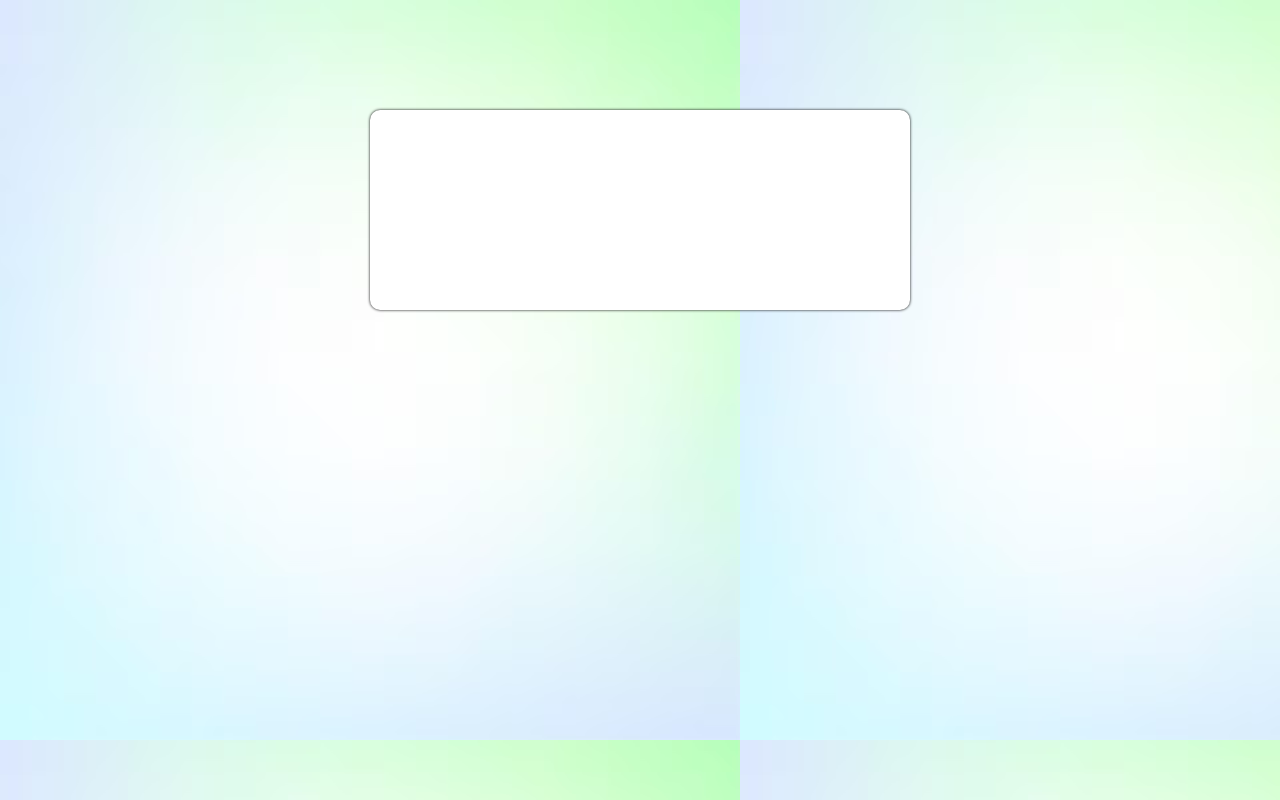
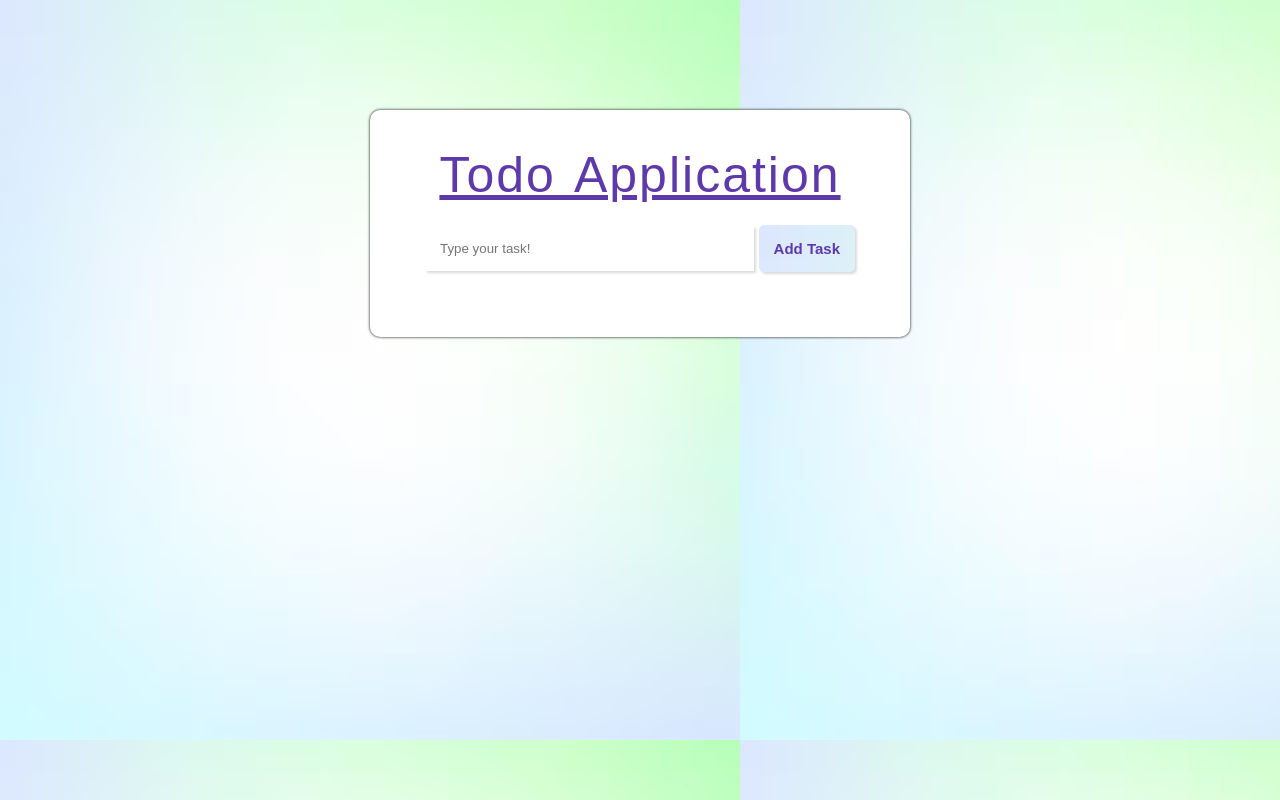
Before and after one commit to AbdulQuddus07/Todo-App-with-DOM-JavaScript, a plain HTML site: page index.html in a window 1280 px wide. Drawn offline with Linux system fonts and the light colour scheme; a web font is replaced by a local one.

Commit message:
"completed today task"

```diff
--- a/app.js
+++ b/app.js
@@ -0,0 +1,11 @@
+let inputs = document.getElementById("inputbox");
+let text = document.querySelector(".text");
+function add() {
+    if (inputs.value == "") {
+        alert("Please enter a task")
+    } else {
+        let newElement = document.createElement("li");
+        newElement.innerHTML = `${inputs.value} <i class="fa-solid fa-pen-to-square"></i><i class="fa-solid fa-trash"></i>`
+        text.appendChild(newElement);
+    }
+}
--- a/index.html
+++ b/index.html
@@ -5,11 +5,21 @@
     <meta name="viewport" content="width=device-width, initial-scale=1.0">
     <title>Todo-App</title>
     <link rel="stylesheet" href="style.css">
+    <link rel="stylesheet" href="https://cdnjs.cloudflare.com/ajax/libs/font-awesome/6.5.2/css/all.min.css" integrity="sha512-SnH5WK+bZxgPHs44uWIX+LLJAJ9/2PkPKZ5QiAj6Ta86w+fsb2TkcmfRyVX3pBnMFcV7oQPJkl9QevSCWr3W6A==" crossorigin="anonymous" referrerpolicy="no-referrer" />
 </head>
 <body>
 
     <div class="todo-app">
+     <h2>Todo Application</h2>
+     <div class="input-add">
+        <input class="input" type="text" id="inputbox" placeholder="Type your task!">
+        <button class="add-button" onclick="add()">Add Task</button>
+     </div>
+      <ul class="text" id="task-text">
+      </ul>
+      <div class="button">
 
+      </div>
     </div>
 
 
--- a/style.css
+++ b/style.css
@@ -1,23 +1,90 @@
-*{
+@import url("https://fonts.googleapis.com/css2?family=Poetsen+One&display=swap");
+@import url("https://fonts.googleapis.com/css2?family=Poetsen+One&family=Roboto:ital,wght@0,100;0,300;0,400;0,500;0,700;0,900;1,100;1,300;1,400;1,500;1,700;1,900&display=swap");
+* {
   margin: 0;
   padding: 0;
   box-sizing: border-box;
-    font-family: serif;
   background-image: url("image.avif");
 }
-body{
+
+:root {
+  --font-poetson: "Poetsen One", sans-serif;
+  --font-roboto: "Roboto", sans-serif;
+}
+body {
   width: 100%;
   height: 100vh;
   padding: 10px;
 }
-.todo-app{
-    width: 100%;
+.todo-app {
   max-width: 540px;
-     height: 100vh;
-     max-height: 200px;
-    background:#fff;
-    margin: 100px auto ;
-    padding: 40px 30px 70px;
+  height: fit-content;
+  background: #fff;
+  margin: 100px auto;
+  padding: 40px 30px 40px;
   border-radius: 10px;
-    box-shadow: 0 0 3px ;
+  box-shadow: 0 0 3px;
 }
+h2 {
+  background: #fff;
+  text-align: center;
+  font-family: var(--font-poetson);
+  font-weight: 400;
+  font-style: normal;
+  color: #5d39a9;
+  font-size: 50px;
+  word-spacing: 5px;
+  letter-spacing: 2px;
+  line-height: 50px;
+  text-decoration: underline;
+}
+.input-add {
+  display: flex;
+  align-items: center;
+  margin: 25px;
+  justify-content: space-between;
+  background: #fff;
+}
+input {
+  flex: 1;
+  padding: 15px;
+  border: none;
+  outline-color: #5d39a9;
+  background: transparent;
+  box-shadow: rgba(0, 0, 0, 0.15) 1.95px 1.95px 2.6px;
+}
+.add-button {
+  padding: 15px;
+  font-size: 15px;
+  font-weight: bold;
+  font-family: var(--font-poetson);
+  border: none;
+  color: #5d39a9;
+  box-shadow: rgba(0, 0, 0, 0.15) 1.95px 1.95px 2.6px;
+  margin-left: 5px;
+  border-radius: 5px;
+}
+ul {
+  list-style-type: none;
+  padding: 0;
+  background: #fff;
+}
+li {
+  background: #fff;
+  width: 430px;
+  margin: 12px 25px 12px 25px;
+  padding: 12px;
+  border: 1px solid #ccc;
+  border-radius: 5px;
+  display: flex;
+  justify-content: space-between;
+  align-items: center;
+  box-shadow: rgba(0, 0, 0, 0.15) 1.95px 1.95px 2.6px;
+}
+.fa-trash {
+  background:none;
+  color: #dc3545;
+
+  padding: 2px 2px;
+  cursor: pointer;
+}
```
Lines whose indentation alone changed are shown as unchanged.
